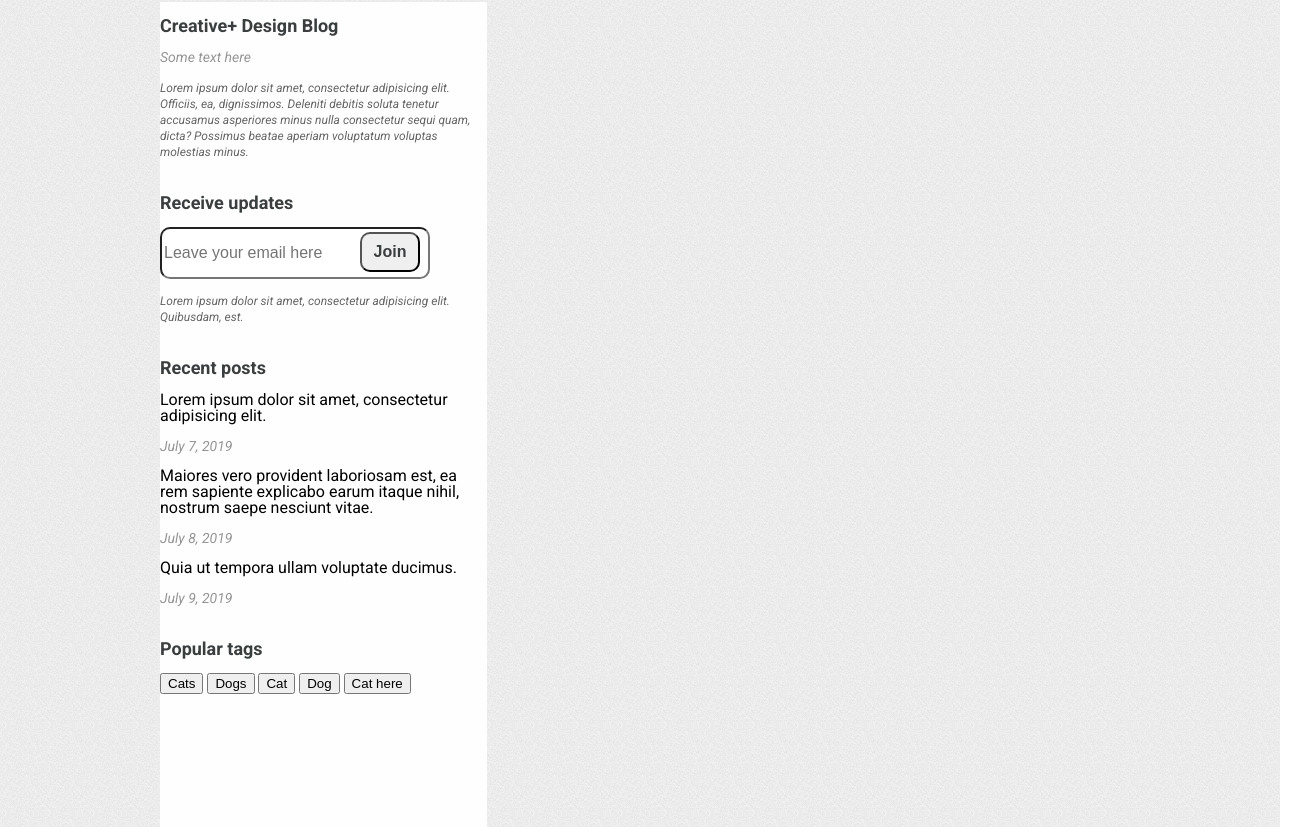
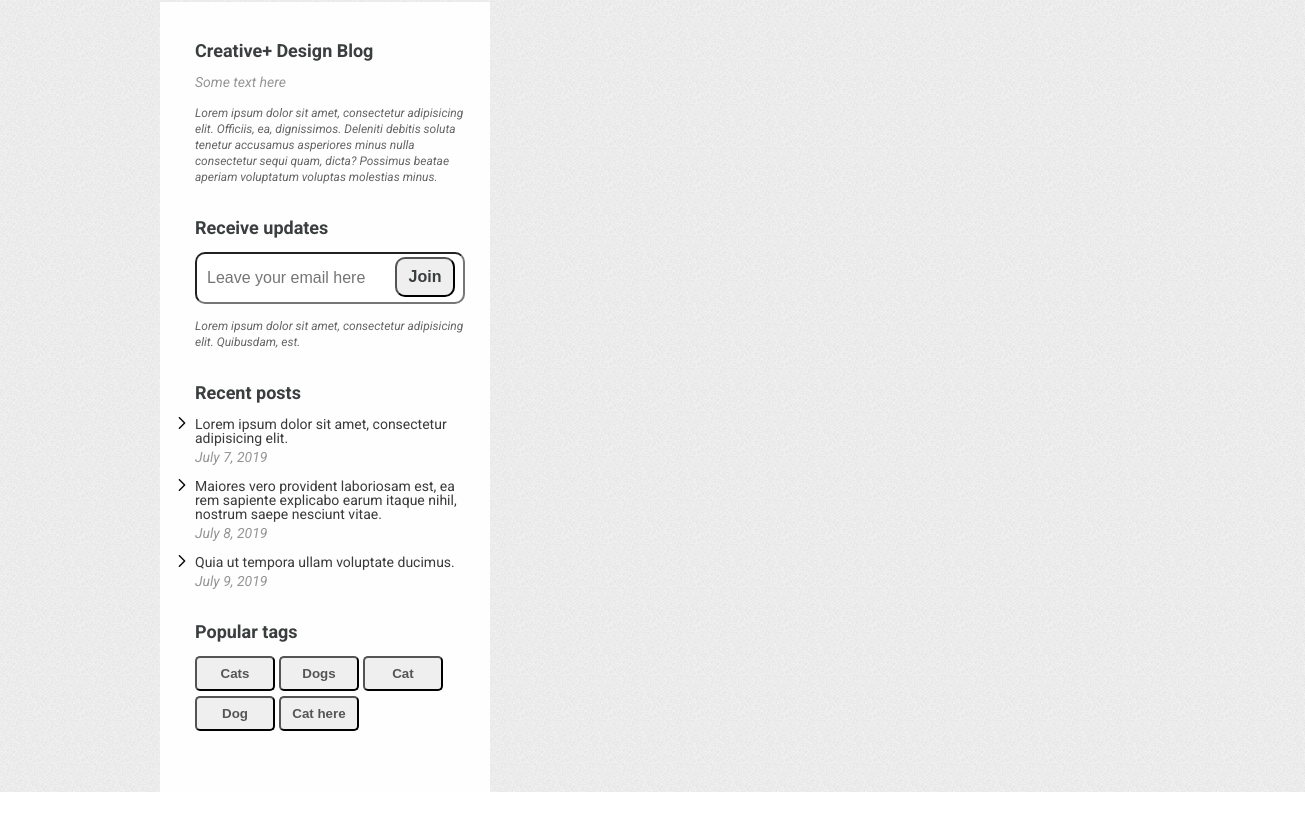
Before and after one commit to olesiame/blog-project.io, a plain HTML site: page index.html in a window 1280 px wide. Shown: the part 2532-3359 px from the top of the page, 1305 px wide, since content can reach past the window. After the commit the page ends 3324 px from the top, so only its background shows below. Drawn offline with Linux system fonts and the light colour scheme.

Commit message:
Finished sidebar & added ad banner

```diff
--- a/index.html
+++ b/index.html
@@ -89,8 +89,9 @@
 							<div class="subscribe">
 								<input type="email" placeholder="Leave your email here" name="email">
 								<input type= "submit" value="Join">
+								<div class="envelope"></div>
 							</div>
-						<p><span class="dark">Lorem ipsum dolor sit amet, consectetur adipisicing elit. Quibusdam, est.</span></p>
+						<p><span class="">Lorem ipsum dolor sit amet, consectetur adipisicing elit. Quibusdam, est.</span></p>
 					</form>
 				</div>
 				<div class="recent-posts enter">
@@ -112,7 +113,8 @@
 					<button>Dog</button>
 					<button>Cat here</button>
 				</div>
-			</div>>
+			</div>
+			<div class="advertising"><img src="images/ad.png" alt="layout ad" name="layout ad"></div>
 		</div>
 	</main>
 </body>
--- a/style.css
+++ b/style.css
@@ -144,9 +144,12 @@ main span {
 }
 
 .sidebar {
+	position: relative;
 	float: left;
-	height: 825px;
-	width: 327px;
+	height: 790px;
+	width: 330px;
+	border: 25px solid #fefefe;
+	border-left: 35px solid #fefefe;
 	background-color: #fefefe;
 	margin: 100px 0px 0px 160px;
 }
@@ -163,6 +166,7 @@ input[type=email] {
 	position: absolute;
 	height: 52px;
 	width: 270px;
+	padding-left: 10px;
 	border-radius: 10px;
 	font-size: 16px;
 }
@@ -181,3 +185,30 @@ input[type=submit] {
 .updates p {
 	margin-top: 80px;
 }
+
+.recent-posts li {
+	list-style-image: url('images/li1.png');
+	color: #3a3a3a;
+	font-size: 14px;
+}
+
+.recent-posts li h6 {
+	margin-top: 5px;
+}
+
+.popular-tags button {
+	height: 35px;
+	width: 80px;
+	border-radius: 5px;
+	color: #555555;
+	font-weight: bolder;
+}
+
+.popular-tags button:nth-child(4) {
+	margin-bottom: 5px;
+}
+
+main .advertising {
+	position: absolute;
+	margin: 970px 0px 0px 1005px;
+}
```
Also changed, not shown: images/ad.png (added), images/envelope.png (added), images/li.png (added), images/li1.png (added).
